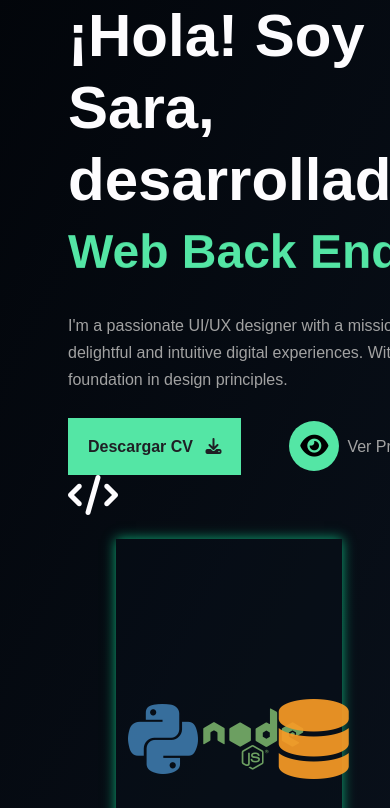
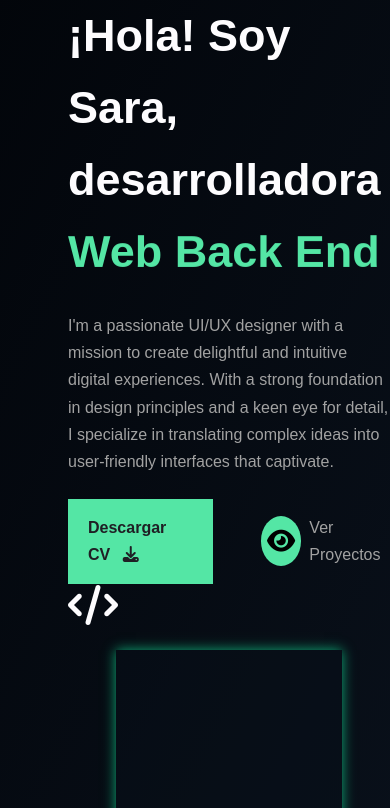
Before and after one commit to SaraMoreiraG/Portfolio, a React (Create React App) app: page / in a window 390 px wide. Shown: the top 808 px of the page. Built offline with nearby package versions, Linux system fonts and the light colour scheme.

Commit message:
header responsive

```diff
--- a/src/App.css
+++ b/src/App.css
@@ -25,15 +25,21 @@ body {
 	padding: 5em;
 }
 h1 {
-  /* color: #54E6A5; */
   font-size: 60px;
-  /* text-transform: uppercase; */
 	line-height: 72px;
 	font-weight: 700;
 	margin: 0;
-
 }
-
+@media (max-width: 1116px) {
+	h1{
+		font-size: 50px;
+	}
+}
+@media (max-width: 885px) {
+	h1{
+		font-size: 45px;
+	}
+}
 h2{
   font-size: 38px;
   font-weight: 700;
--- a/src/components/Banner/banner.css
+++ b/src/components/Banner/banner.css
@@ -13,7 +13,7 @@
 	animation: marquee 30s linear infinite;
 }
 
-.marquee p {
+.marquee small {
 	display: inline-block;
 	font-size: 100px;
 	font-weight: bold;
--- a/src/components/Banner/banner.js
+++ b/src/components/Banner/banner.js
@@ -4,14 +4,14 @@ function Banner() {
   return (
 <div className="wrapper">
   <div className="marquee py-4">
-    <p>
+    <small>
       HTML * CSS * Bootstrap * JavaScript * TypeScript * React * Angular *
       Python * Flask * NodeJs * Express * Apis * MySql *&nbsp;
-    </p>
-    <p>
+    </small>
+    <small>
       HTML * CSS * Bootstrap * JavaScript * TypeScript * React * Angular *
       Python * Flask * NodeJs * Express * Apis * MySql *&nbsp;
-    </p>
+    </small>
   </div>
 </div>
 
--- a/src/components/Home/home.css
+++ b/src/components/Home/home.css
@@ -4,12 +4,18 @@
 	padding-left: 5em;
 	align-items: center;
 }
-
+.left {
+	text-align: right;
+}
 .header-text {
 	margin: 0;
 	color: #fdfcfe;
+	display: block;
 }
-
+.home-button{
+	display: flex;
+	justify-content: right;
+}
 .eye-container {
 	display: flex;
 	align-items: center;
@@ -77,12 +83,14 @@ small {
 
 /******** Icons *********/
 .fa-code {
-	font-size: 3em;
+	font-size: 50px;
+	font-weight: 700;
+	line-height: 42px;
 }
 
 .fa-brands,
 .fa-database {
-	font-size: 7em;
+	font-size: 100px;
 }
 
 .fa-html5 {
@@ -122,9 +130,26 @@ small {
 }
 
 /******** Media *********/
-@media (max-width: 1425px) {
-	.title-transition {
-		font-size: 3em;
+@media (max-width: 1116px) {
+	.fa-brands,
+	.fa-database {
+		font-size: 85px;
+	}
+}
+
+@media (max-width: 992px) {
+	.left{
+		text-align: left;
+	}
+	.header-text{
+		display: flex;
+	}
+	.home-button{
+		justify-content: center;
+	}
+	.fa-brands,
+	.fa-database {
+		font-size: 85px;
 	}
 }
 
@@ -158,6 +183,13 @@ small {
 		font-size: 5em;
 	}
 
+	.header-text{
+		display: block;
+	}
+
+	.home-button{
+		justify-content: left;
+	}
 	.fa-code {
 		font-size: 2.5em;
 	}
--- a/src/components/Home/home.js
+++ b/src/components/Home/home.js
@@ -62,15 +62,18 @@ function Home() {
 
   return (
     <section className="row" id="home">
-      <div className="left col-md-6 col-sm-12">
+      <div className="left col-lg-6 col-sm-12">
         <div className="header-text">
+          <div className="col-lg-12 col-md-6 col-sm-12 m-0">
             <h1>{t("home.greeting")}</h1>
             <h1>{t("home.presentation")}</h1>
             <h1 className={`title-transition ${flip ? "title-flip" : ""}`}>
               {titles[currentTitleIndex]}
             </h1>
+          </div>
+          <div className="col-lg-12 col-md-6 col-sm-12 m-0">
             <p className="my-4">{t("home.description")}</p>
-          <div className="d-flex">
+            <div className="home-button">
               <a
                 href={i18n.language === "es" ? Cv : Resume}
                 download={
@@ -92,7 +95,8 @@ function Home() {
             </div>
           </div>
         </div>
-      <div className="right col-md-6 col-sm-12">
+      </div>
+      <div className="right col-lg-6 col-sm-12">
         <div className="icons col-12">
           <div className="row mb-4">
             <i className="fa-solid fa-code"></i>
--- a/src/locales/es.json
+++ b/src/locales/es.json
@@ -9,7 +9,7 @@
 	"home.full": "Web Full Stack",
 	"home.front": "Web Front End",
 	"home.back": "Web Back End",
-	"home.description": "I'm a passionate UI/UX designer with a mission to create delightful and intuitive digital experiences. With a strong foundation in design principles.",
+	"home.description": "I'm a passionate UI/UX designer with a mission to create delightful and intuitive digital experiences. With a strong foundation in design principles and a keen eye for detail, I specialize in translating complex ideas into user-friendly interfaces that captivate.",
 	"about.title": "Sobre mi",
 	"about.title2": "Historia de mi vida y pasión",
 	"about.p": "Soy una apasionada Desarrolladora Full Stack con experiencia en Front-End y Back-End. Me encanta crear soluciones web innovadoras y aprender constantemente. ¡Bienvenido a mi mundo tecnológico!",
```
Lines whose indentation alone changed are shown as unchanged.
